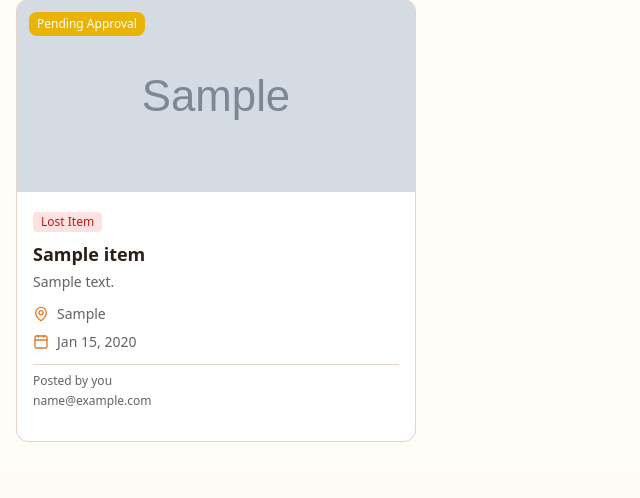
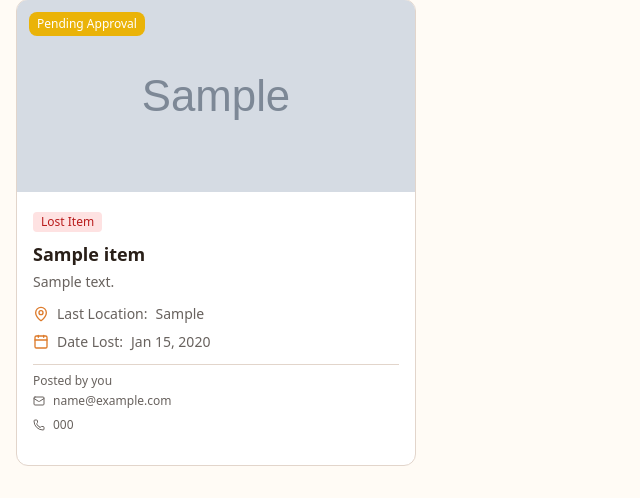
Before and after one commit to Ritvent/Re-return, a Django app: page /lost/ in a window 1280 px wide. Shown: the part 416-914 px from the top of the page, without its empty margins (0-640 px from the left). Before the commit the page ends 858 px from the top, so only its background shows below. Run offline with Django 5.2, Linux system fonts and the light colour scheme; a user stored in the database is signed in; tables that the repository leaves empty hold one stand-in row (values such as "Sample post"); grey boxes marked "Sample" are stand-in pictures; some libraries are stand-ins or nearby versions.

Commit message:
update location and date information for found/lost items, and display contact number

```diff
--- a/projectsite/lfapp/templates/lfapp/item_card.html
+++ b/projectsite/lfapp/templates/lfapp/item_card.html
@@ -41,6 +41,7 @@
             {% if item.location_found or item.location_lost %}
             <div class="flex items-center gap-2 text-sm text-muted-foreground">
                 <i data-lucide="map-pin" class="h-4 w-4 text-primary flex-shrink-0"></i>
+                <span class="font-medium">{% if item.item_type == 'found' %}Found at:{% else %}Last Location:{% endif %}</span>
                 <span class="line-clamp-1">
                     {% if item.item_type == 'found' %}{{ item.location_found|default:"Location not specified" }}{% else %}{{ item.location_lost|default:"Location not specified" }}{% endif %}
                 </span>
@@ -50,6 +51,7 @@
             {% if item.date_found or item.date_lost %}
             <div class="flex items-center gap-2 text-sm text-muted-foreground">
                 <i data-lucide="calendar" class="h-4 w-4 text-primary flex-shrink-0"></i>
+                <span class="font-medium">{% if item.item_type == 'found' %}Date Found:{% else %}Date Lost:{% endif %}</span>
                 <span>
                     {% if item.item_type == 'found' %}{{ item.date_found|date:"M d, Y" }}{% else %}{{ item.date_lost|date:"M d, Y" }}{% endif %}
                 </span>
@@ -69,7 +71,16 @@
         <div class="pt-2 border-t">
             {% if request.user == item.posted_by %}
             <p class="text-xs text-muted-foreground mb-1">Posted by you</p>
-            <p class="text-xs text-muted-foreground">{{ item.posted_by.email }}</p>
+            <div class="flex items-center gap-2 text-xs text-muted-foreground">
+                <i data-lucide="mail" class="h-3 w-3"></i>
+                <span>{{ item.posted_by.email }}</span>
+            </div>
+            {% if item.contact_number %}
+            <div class="flex items-center gap-2 mt-2 text-xs text-muted-foreground">
+                <i data-lucide="phone" class="h-3 w-3"></i>
+                <span>{{ item.contact_number }}</span>
+            </div>
+            {% endif %}
             {% elif item.display_name %}
             {% if item.item_type == 'found' %}
             <p class="text-xs text-muted-foreground mb-1">Found by:</p>
@@ -77,10 +88,28 @@
             <p class="text-xs text-muted-foreground mb-1">Posted by:</p>
             {% endif %}
             <p class="text-sm font-medium">{{ item.posted_by.get_full_name|default:item.posted_by.username }}</p>
-            <p class="text-xs text-muted-foreground">{{ item.posted_by.email }}</p>
+            <div class="flex items-center gap-2 text-xs text-muted-foreground">
+                <i data-lucide="mail" class="h-3 w-3"></i>
+                <span>{{ item.posted_by.email }}</span>
+            </div>
+            {% if item.contact_number %}
+            <div class="flex items-center gap-2 mt-2 text-xs text-muted-foreground">
+                <i data-lucide="phone" class="h-3 w-3"></i>
+                <span>{{ item.contact_number }}</span>
+            </div>
+            {% endif %}
             {% else %}
             <p class="text-xs text-muted-foreground mb-1">Posted by:</p>
-            <p class="text-xs text-muted-foreground">{{ item.posted_by.email }}</p>
+            <div class="flex items-center gap-2 text-xs text-muted-foreground">
+                <i data-lucide="mail" class="h-3 w-3"></i>
+                <span>{{ item.posted_by.email }}</span>
+            </div>
+            {% if item.contact_number %}
+            <div class="flex items-center gap-2 mt-2 text-xs text-muted-foreground">
+                <i data-lucide="phone" class="h-3 w-3"></i>
+                <span>{{ item.contact_number }}</span>
+            </div>
+            {% endif %}
             {% endif %}
         </div>
         {% endif %}
```
